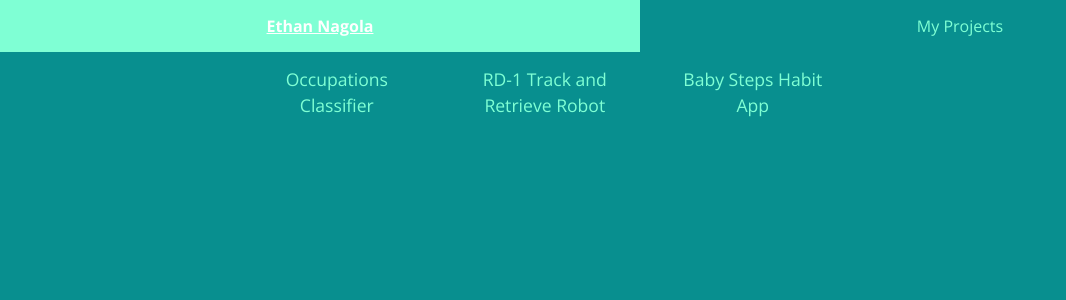
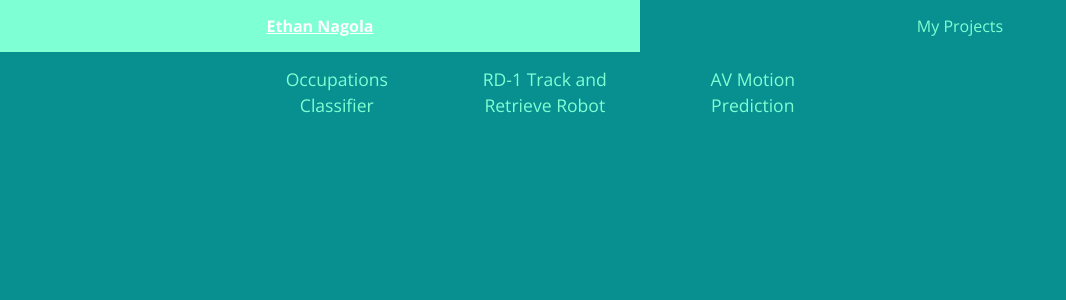
Before and after one commit to enagola/web, a Jekyll site: the page built from docs/projects.md, in a window 1280 px wide. Shown: the top 300 px of the page, without its empty margins (0-1066 px from the left). Built offline with Jekyll 4.4.1, drawn with Linux system fonts in a browser that asks for light colours.

Commit message:
Update projects.md

```diff
--- a/docs/projects.md
+++ b/docs/projects.md
@@ -8,7 +8,7 @@ pageheader: page-header-about
 <ul class="nav_ul" style="margin-left: 0; padding-left: 0;display: inline;">
   <li class="nav_li" style="display: inline;padding-left:1em;width: 25%;"><a class="nav_a" onclick="toggleNav('1')" id='1'>Occupations Classifier</a></li>
   <li class="nav_li" style="display: inline;padding-left:1em;width: 25%;"><a class="nav_a" onclick="toggleNav('2')" id='2'>RD-1 Track and Retrieve Robot</a></li>
-  <li class="nav_li" style="display: inline;padding-left:1em;width: 25%;"><a class="nav_a" onclick="toggleNav('3')" id='3'>Baby Steps Habit App</a></li>
+  <li class="nav_li" style="display: inline;padding-left:1em;width: 25%;"><a class="nav_a" onclick="toggleNav('3')" id='3'>AV Motion Prediction</a></li>
 </ul>
 
 
@@ -30,7 +30,7 @@ pageheader: page-header-about
     </div>
 
     <div type="hidden" id='demo3' style='display: none;text-align: center;'>
-      <iframe width="950" height="534" src="https://www.youtube.com/embed/W8iOpEHBDII" title="Baby Steps App" frameborder="0" allow="accelerometer; autoplay; clipboard-write; encrypted-media; gyroscope; picture-in-picture" allowfullscreen></iframe>
+      <iframe width="950" height="534" src="https://enagola.github.io/web/CSE151B_Final_Report.pdf" title="AV Motion Prediction" frameborder="0" allow="accelerometer; autoplay; clipboard-write; encrypted-media; gyroscope; picture-in-picture" allowfullscreen></iframe>
     </div>
 
     <div type="hidden" id='demo4' style='display: none;text-align: center;'>
```
